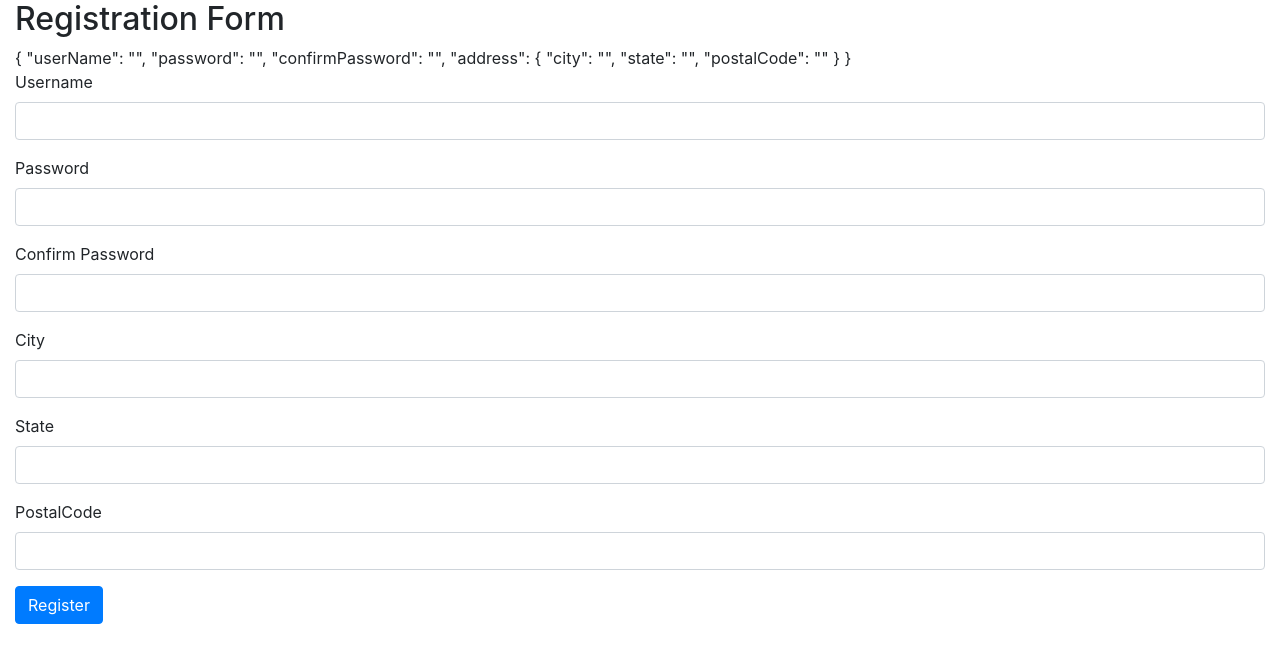
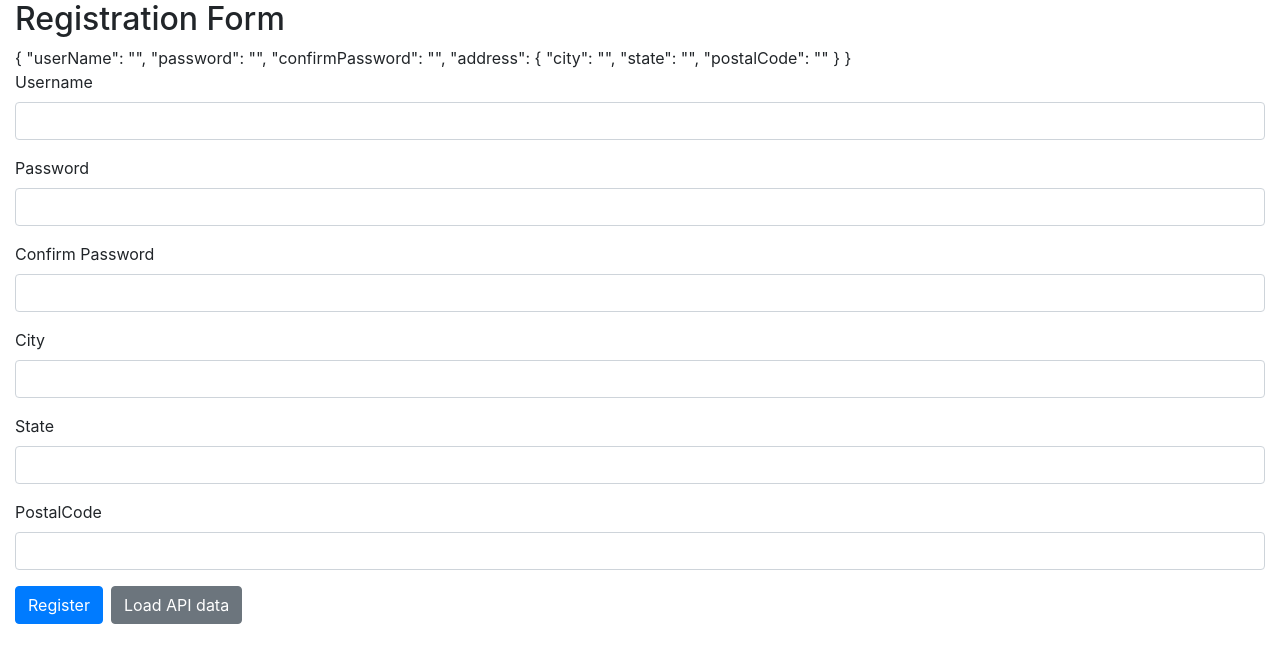
Before and after one commit to KrzysiekHan/LearnAngular, an Angular app in the folder ReactiveForms/: page / in a window 1280 px wide. Shown: the top 662 px of the page. Built offline with nearby package versions, Linux system fonts and the light colour scheme.

Commit message:
loading form data with setValue

```diff
--- a/ReactiveForms/src/app/app.component.html
+++ b/ReactiveForms/src/app/app.component.html
@@ -36,6 +36,7 @@
     <button class="btn btn-primary" type="submit">
         Register
     </button>
+    <button (click)="loadApiData()" class="btn btn-secondary ml-2">Load API data</button>
 
   </form>
 </div>
--- a/ReactiveForms/src/app/app.component.ts
+++ b/ReactiveForms/src/app/app.component.ts
@@ -18,4 +18,17 @@
       postalCode : new FormControl('')
     })
   });
+
+  loadApiData() {
+    this.registrationForm.setValue({
+      userName: 'Bruce',
+      password: 'test',
+      confirmPassword: 'test',
+      address: {
+        city: 'City',
+        state: 'State',
+        postalCode: '123456'
+      }
+    });
+  }
 }
```
